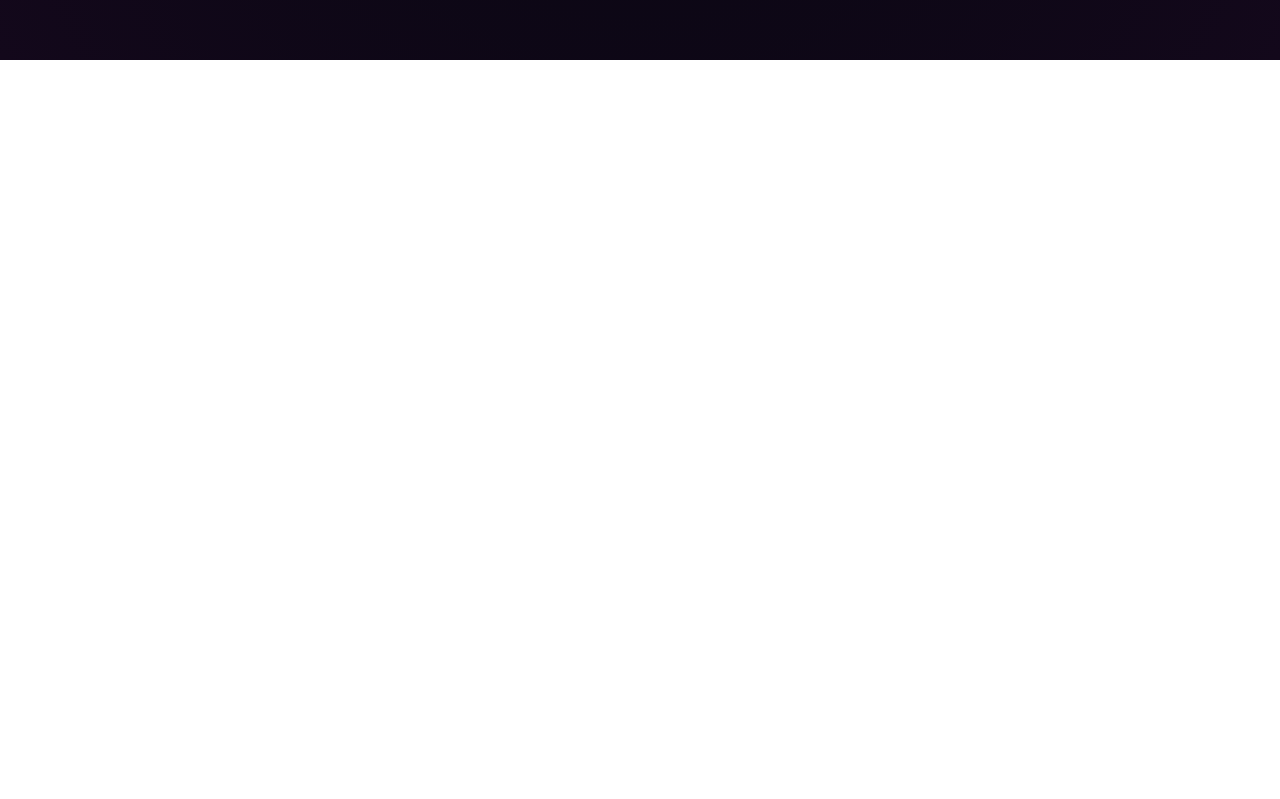
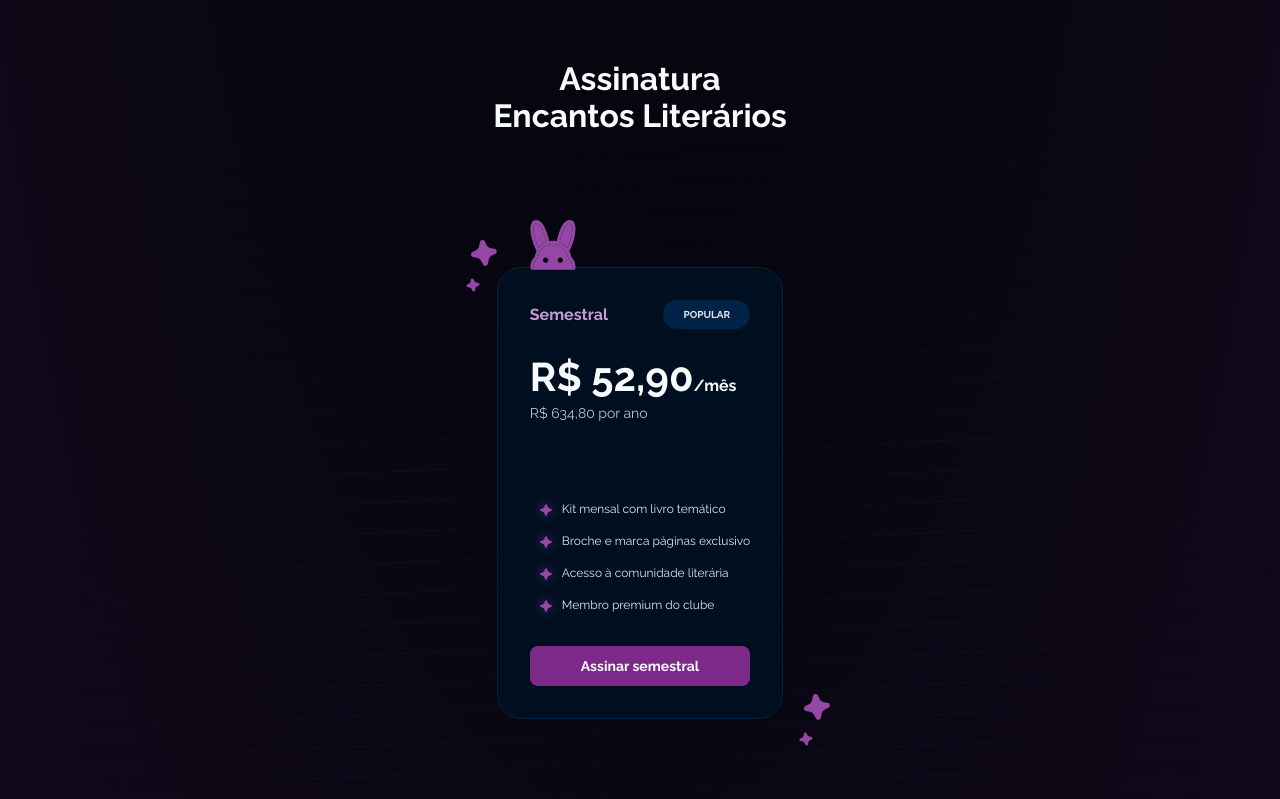
Before and after one commit to GabrielGPena793/sign_club, a plain HTML site: page index.html in a window 1280 px wide. Shown: the part 2740-3539 px from the top of the page. Before the commit the page ends 2800 px from the top, so only its background shows below. Drawn offline with Linux system fonts and the light colour scheme.

Commit message:
done section signature

```diff
--- a/index.html
+++ b/index.html
@@ -87,5 +87,90 @@
         <img src="./assets/images/mobile/pin.svg" alt="" />
       </div>
     </section>
+
+    <section id="signature" class="container">
+      <h2>Assinatura Encantos Literários</h2>
+      <div class="container_cards">
+        <div class="card">
+          <img
+            src="./assets/icons/habbit-purple.svg"
+            alt="cabeça de coelho fofo roxo"
+          />
+          <div class="card_header">
+            <h4>Semestral</h4>
+            <span>popular</span>
+          </div>
+
+          <div class="price_tag">
+            <span class="price"> R$ 52,90<span class="month">/mês</span> </span>
+            <span class="price_year">R$ 634,80 por ano</span>
+          </div>
+
+          <div class="benefits">
+            <ul>
+              <li>Kit mensal com livro temático</li>
+              <li>Broche e marca páginas exclusivo</li>
+              <li>Acesso à comunidade literária</li>
+              <li>Membro premium do clube</li>
+            </ul>
+          </div>
+
+          <button>Assinar semestral</button>
+        </div>
+
+        <div class="card">
+          <img
+            src="./assets/icons/double-stars.svg"
+            alt="duas estrelas roxas"
+          />
+          <div class="card_header">
+            <h4>Mensal</h4>
+          </div>
+
+          <div class="price_tag">
+            <span class="price"> R$ 59,90<span class="month">/mês</span> </span>
+            <span class="price_year">R$ 718,80 por ano</span>
+          </div>
+
+          <div class="benefits">
+            <ul>
+              <li>Kit mensal com livro temático</li>
+              <li>Broche e marca páginas exclusivo</li>
+              <li>Acesso à comunidade literária</li>
+            </ul>
+          </div>
+
+          <button>Assinar mensal</button>
+        </div>
+
+        <div class="card">
+          <img
+            id="thirt_image"
+            src="./assets/icons/double-stars.svg"
+            alt="cabeça de coelho fofo roxo"
+          />
+          <div class="card_header">
+            <h4>Anual</h4>
+          </div>
+
+          <div class="price_tag">
+            <span class="price"> R$ 48,90<span class="month">/mês</span> </span>
+            <span class="price_year">R$ 586,80 por ano</span>
+          </div>
+
+          <div class="benefits">
+            <ul>
+              <li>Kit mensal com livro temático</li>
+              <li>Broche e marca páginas exclusivo</li>
+              <li>Acesso à comunidade literária</li>
+              <li>Membro premium do clube</li>
+              <li>Planner anual de leituras</li>
+            </ul>
+          </div>
+
+          <button>Assinar anual</button>
+        </div>
+      </div>
+    </section>
   </body>
 </html>
--- a/styles/index.css
+++ b/styles/index.css
@@ -3,3 +3,4 @@
 @import url("./hero.css");
 @import url("./description.css");
 @import url("./monthlyKit.css");
+@import url("./signature.css");
--- /dev/null
+++ b/styles/signature.css
@@ -0,0 +1,205 @@
+#signature {
+  height: 77.5rem;
+  background: url("../assets/images/pricing-background.png") top/cover no-repeat;
+
+  & h2 {
+    font: var(--title-sm);
+    color: var(--text-title);
+    max-width: 18.5rem;
+    margin: auto;
+    text-align: center;
+    margin-bottom: 56px;
+  }
+
+  & .container_cards {
+    position: relative;
+    height: 37.875rem;
+    display: flex;
+    justify-content: center;
+    align-items: center;
+
+    & .card {
+      position: absolute;
+
+      padding: 2rem;
+      background-color: var(--shape-base);
+      border: 1px solid var(--shape-stroke);
+      border-radius: 24px;
+      max-width: 18rem;
+      transition: background 0.5s ease, box-shadow 0.5s ease,
+        transform 300ms ease;
+
+      & img[src*="habbit"] {
+        position: absolute;
+        top: -3.1rem;
+        left: 2rem;
+      }
+
+      & img[src*="star"] {
+        position: absolute;
+        top: -3.1rem;
+        left: -2rem;
+      }
+
+      & #thirt_image {
+        position: absolute;
+        top: unset;
+        left: unset;
+        bottom: -2.1rem;
+        right: -3rem;
+      }
+
+      & .card_header {
+        width: 100%;
+        margin-bottom: 1.5rem;
+        display: flex;
+        justify-content: space-between;
+        align-items: center;
+
+        & h4 {
+          font: var(--title-xs);
+          color: var(--pink-light);
+        }
+
+        & span {
+          text-transform: uppercase;
+          font: var(--tag-text);
+          color: var(--text-body);
+          padding: 0.5625rem 1.25rem;
+          background-color: var(--shape-stroke);
+          border-radius: 15px;
+        }
+      }
+
+      & .price_tag {
+        display: grid;
+        gap: 4px;
+        margin-bottom: 4.375rem;
+
+        & .price {
+          font: var(--title-md);
+          color: var(--text-title);
+
+          & .month {
+            font: var(--title-xs);
+          }
+        }
+
+        & .price_year {
+          font: var(--body-sm);
+          color: var(--text-label);
+        }
+      }
+
+      & .benefits {
+        margin-bottom: 1.5rem;
+
+        & ul {
+          list-style: none;
+          display: grid;
+
+          & li {
+            font: var(--body-xs);
+            color: var(--text-body);
+          }
+
+          & li::before {
+            content: "";
+            display: inline-block;
+            background: url("../assets/icons/star.svg") center/cover;
+            width: 2rem;
+            height: 2rem;
+            vertical-align: middle;
+          }
+        }
+      }
+
+      & button {
+        all: unset;
+        text-align: center;
+        font: var(--button-text);
+        color: var(--text-title);
+        cursor: pointer;
+        position: relative;
+        overflow: hidden;
+
+        padding-block: 0.75rem;
+        width: 100%;
+
+        background-color: var(--pink-dark);
+        border-radius: 8px;
+
+        &::after {
+          content: "";
+          width: 100%;
+          height: 100%;
+          background-color: rgba(255, 255, 255, 0.1);
+          border-radius: 8px;
+
+          position: absolute;
+          bottom: 0;
+          left: 0;
+
+          opacity: 0;
+          transform: scaleX(0);
+          transition: transform 300ms linear;
+        }
+
+        &:hover::after {
+          transform: scaleX(1);
+          opacity: 1;
+        }
+      }
+
+      &:hover {
+        background-color: var(--shape-hover);
+        box-shadow: 0px 0px 120px rgba(255, 255, 255, 0.1);
+      }
+    }
+
+    & .card:nth-child(1) {
+      z-index: 1;
+    }
+
+    & .card:nth-child(2),
+    & .card:nth-child(3) {
+      & .card_header {
+        & h4 {
+          color: var(--blue-light);
+        }
+      }
+
+      & .benefits {
+        & ul {
+          & li::before {
+            background: url("../assets/icons/star-blue.svg") center/cover;
+          }
+        }
+      }
+
+      & button {
+        background: var(--blue-dark);
+      }
+
+      &:hover {
+        z-index: 2;
+      }
+    }
+
+    & .card:nth-child(3) {
+      & .price_tag {
+        margin-bottom: 2.375rem;
+      }
+    }
+
+    &:hover {
+      & .card:nth-child(2) {
+        transform: translateY(80px) translateX(-290px) rotate(-8deg);
+      }
+
+      & .card:nth-child(3) {
+        transform: translateY(80px) translateX(290px) rotate(8deg);
+      }
+    }
+  }
+}
```
Also changed, not shown: assets/icons/star-blue.svg (added).
